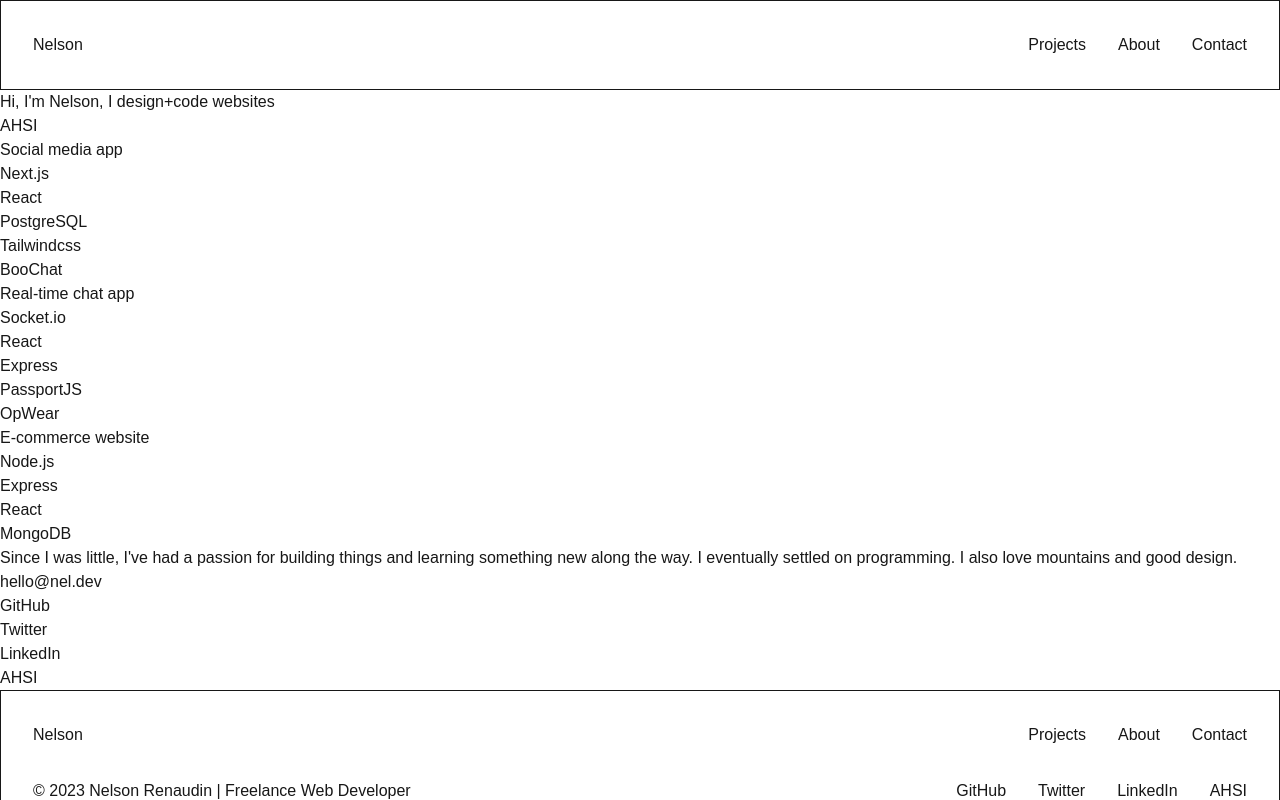
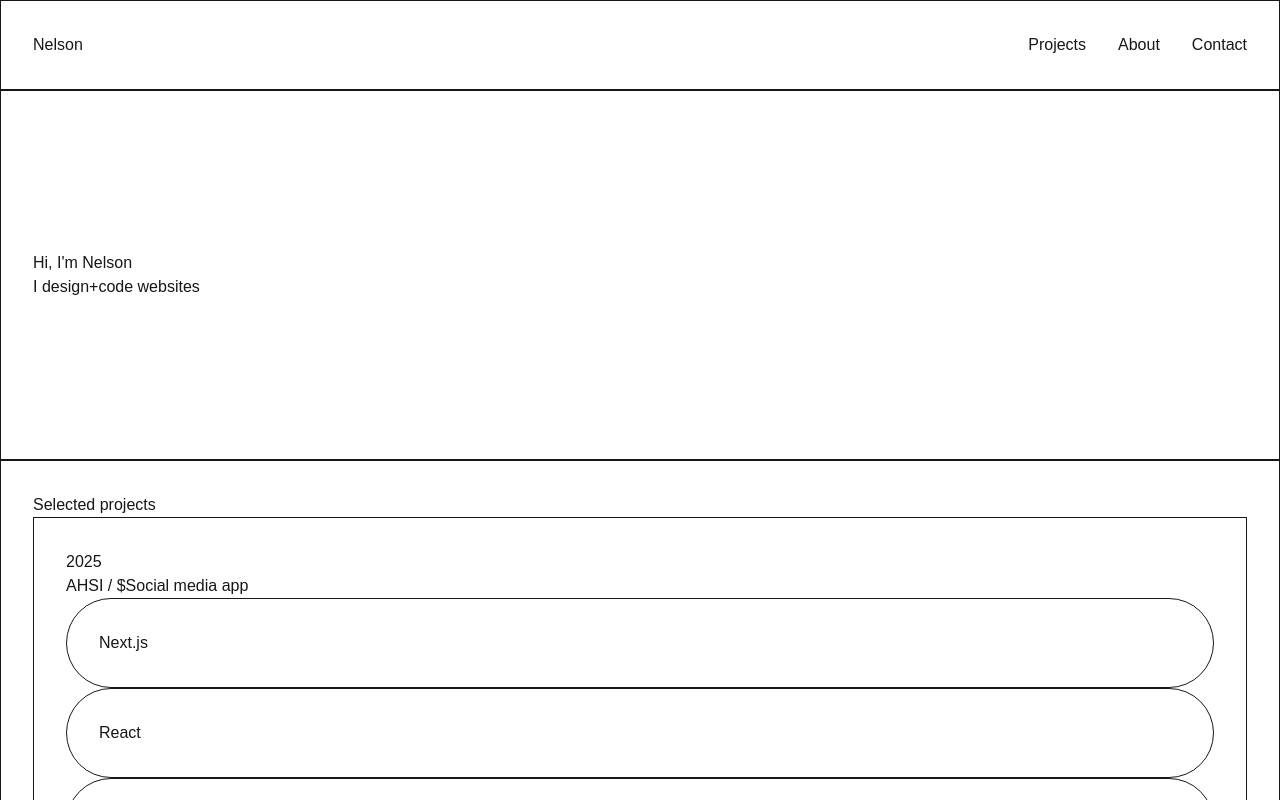
Before and after one commit to nelrnd/portfolio, a Next.js app: page / in a window 1280 px wide. Shown: the top 800 px of the page. Built offline with nearby package versions, Linux system fonts and the light colour scheme.

Commit message:
Create Hero and Projects components, and included components

```diff
--- a/app/page.tsx
+++ b/app/page.tsx
@@ -1,3 +1,5 @@
+import Hero from "@/components/hero"
+import Projects from "@/components/projects"
 import data from "@/data.json"
 import Link from "next/link"
 
@@ -9,36 +11,6 @@
       <About />
       <Contact />
     </main>
-  )
-}
-
-async function Hero() {
-  const { heroTitle } = data
-
-  return (
-    <section>
-      <h1>{heroTitle}</h1>
-    </section>
-  )
-}
-
-async function Projects() {
-  const { projects } = data
-
-  return (
-    <section>
-      {projects.map((project) => (
-        <div key={project.slug}>
-          <h3>{project.title}</h3>
-          <p>{project.subTitle}</p>
-          <ul>
-            {project.tags.map((tag) => (
-              <li key={tag}>{tag}</li>
-            ))}
-          </ul>
-        </div>
-      ))}
-    </section>
   )
 }
 
--- /dev/null
+++ b/components/card.tsx
@@ -0,0 +1,3 @@
+export default function Card({ children }: { children: React.ReactNode }) {
+  return <div className="border p-8">{children}</div>
+}
--- a/components/footer.tsx
+++ b/components/footer.tsx
@@ -7,7 +7,7 @@
   const { name, pages, footerTitle, socials } = data
 
   return (
-    <Section as="footer" className="border p-8" containerClassName="space-y-8">
+    <Section as="footer" containerClassName="space-y-8">
       <nav>
         <ul className="flex items-center gap-8">
           <li className="mr-auto">
--- a/components/grid.tsx
+++ b/components/grid.tsx
@@ -4,7 +4,7 @@
   className,
   children,
 }: {
-  className: string
+  className?: string
   children: React.ReactNode
 }) {
   return <div className={cn("grid gap-4", className)}>{children}</div>
--- /dev/null
+++ b/components/hero.tsx
@@ -0,0 +1,13 @@
+import data from "@/data.json"
+import Section from "./section"
+
+export default async function Hero() {
+  const { hero } = data
+
+  return (
+    <Section containerClassName="py-32">
+      <h1>{hero.title}</h1>
+      <p>{hero.subTitle}</p>
+    </Section>
+  )
+}
--- a/components/navbar.tsx
+++ b/components/navbar.tsx
@@ -7,7 +7,7 @@
 
   return (
     <Section as="header">
-      <nav className="border p-8">
+      <nav>
         <ul className="flex items-center gap-8">
           <li className="mr-auto">
             <Link href="/">{name}</Link>
--- /dev/null
+++ b/components/project-card.tsx
@@ -0,0 +1,22 @@
+import Link from "next/link"
+import { type Project } from "@/lib/definitions"
+import Card from "./card"
+import Tag from "./tag"
+
+export default function ProjectCard({ project }: { project: Project }) {
+  return (
+    <Link href={`/projects/${project.slug}`}>
+      <Card>
+        <p>{project.year}</p>
+        <h3>
+          {project.title} / ${project.subTitle}
+        </h3>
+        <div>
+          {project.tags.map((tag) => (
+            <Tag key={tag} content={tag} />
+          ))}
+        </div>
+      </Card>
+    </Link>
+  )
+}
--- /dev/null
+++ b/components/projects.tsx
@@ -0,0 +1,20 @@
+import Grid from "./grid"
+import ProjectCard from "./project-card"
+import Section from "./section"
+import data from "@/data.json"
+
+export default async function Projects() {
+  const { projectsSectionTitle, projects } = data
+
+  return (
+    <Section>
+      <h2>{projectsSectionTitle}</h2>
+
+      <Grid className="grid-rows-[500px]">
+        {projects.map((project) => (
+          <ProjectCard key={project.slug} project={project} />
+        ))}
+      </Grid>
+    </Section>
+  )
+}
--- a/components/section.tsx
+++ b/components/section.tsx
@@ -13,7 +13,7 @@
 }) {
   const Comp = as || "section"
   return (
-    <Comp className={cn("", className)}>
+    <Comp className={cn("border p-8", className)}>
       <div className={cn("", containerClassName)}>{children}</div>
     </Comp>
   )
--- /dev/null
+++ b/components/tag.tsx
@@ -0,0 +1,3 @@
+export default function Tag({ content }: { content: string }) {
+  return <div className="p-8 border rounded-full">{content}</div>
+}
--- a/data.json
+++ b/data.json
@@ -1,6 +1,5 @@
 {
   "name": "Nelson",
-  "footerTitle": "Nelson Renaudin | Freelance Web Developer",
   "pages": [
     {
       "url": "/projects",
@@ -15,7 +14,11 @@
       "name": "Contact"
     }
   ],
-  "heroTitle": "Hi, I'm Nelson, I design+code websites",
+  "hero": {
+    "title": "Hi, I'm Nelson",
+    "subTitle": "I design+code websites"
+  },
+  "projectsSectionTitle": "Selected projects",
   "projects": [
     {
       "slug": "ahsi",
@@ -75,5 +78,6 @@
       "name": "AHSI",
       "url": "https://social-media-lake-beta.vercel.app/"
     }
-  ]
+  ],
+  "footerTitle": "Nelson Renaudin | Freelance Web Developer"
 }
--- /dev/null
+++ b/lib/definitions.ts
@@ -0,0 +1,12 @@
+export type Project = {
+  slug: string
+  title: string
+  year: number
+  subTitle: string
+  desc: string
+  tags: string[]
+  urls: {
+    live: string
+    code: string
+  }
+}
```
